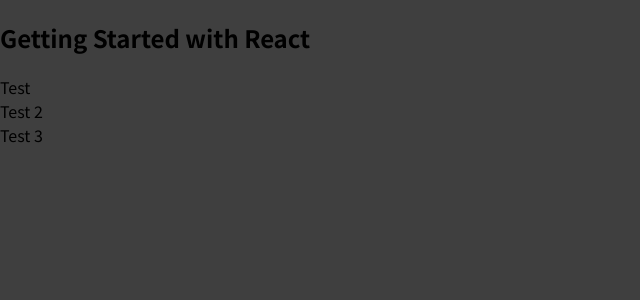
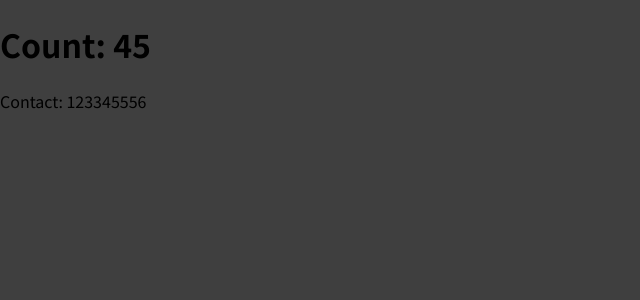
Before and after one commit to DANIEL-THE-PROGRAMMER/react-youtubevideo-playlist, a React (Create React App) app in the folder react-youtubevideo/: page / in a window 1280 px wide. Shown: the top 300 px of the page, without its empty margins (0-640 px from the left). Built offline with nearby package versions, Linux system fonts and the light colour scheme.

Commit message:
JSX and Props

```diff
--- a/react-youtubevideo/src/App.js
+++ b/react-youtubevideo/src/App.js
@@ -1,11 +1,13 @@
+
+
+import Contact from "./pages/Contact";
+import Home from "./pages/Home";
+
 function App() {
   return (
     <div>
-      <div>
-        <h2>Getting Started with React</h2>
-      </div>
-      <div>Test</div>
-      <div>Test 2</div> <div>Test 3</div>
+      <Home count={45} />
+      <Contact contact="123345556" />
     </div>
   );
 }
--- /dev/null
+++ b/react-youtubevideo/src/pages/Contact.jsx
@@ -0,0 +1,7 @@
+import React from "react";
+
+const Contact = ({ contact }) => {
+  return <div>Contact: {contact}</div>;
+};
+
+export default Contact;
--- /dev/null
+++ b/react-youtubevideo/src/pages/Home.jsx
@@ -0,0 +1,12 @@
+import React from "react";
+
+const Home = ({ count }) => {
+
+  return (
+    <div>
+      <h1>Count: {count}</h1>
+    </div>
+  );
+};
+
+export default Home;
```
